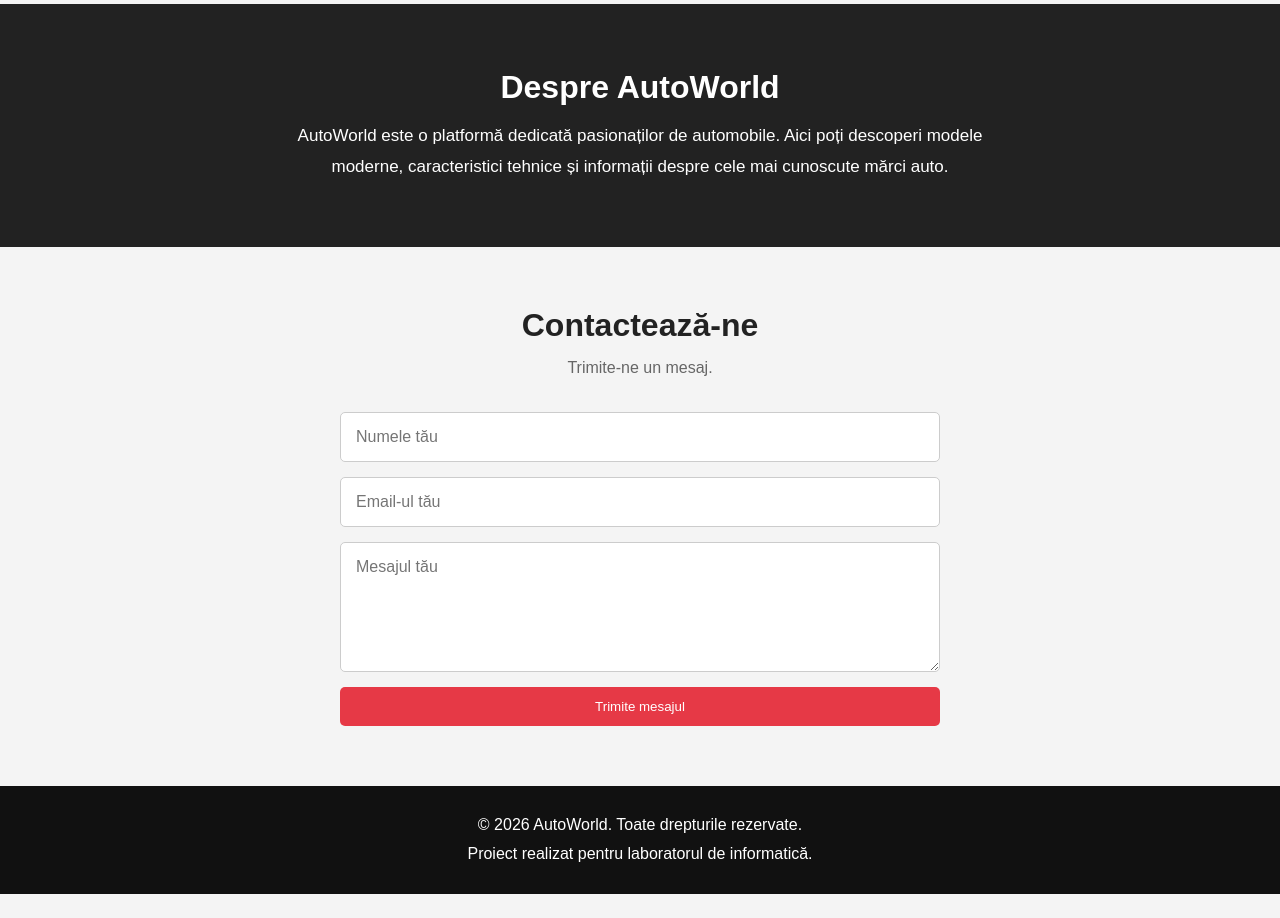
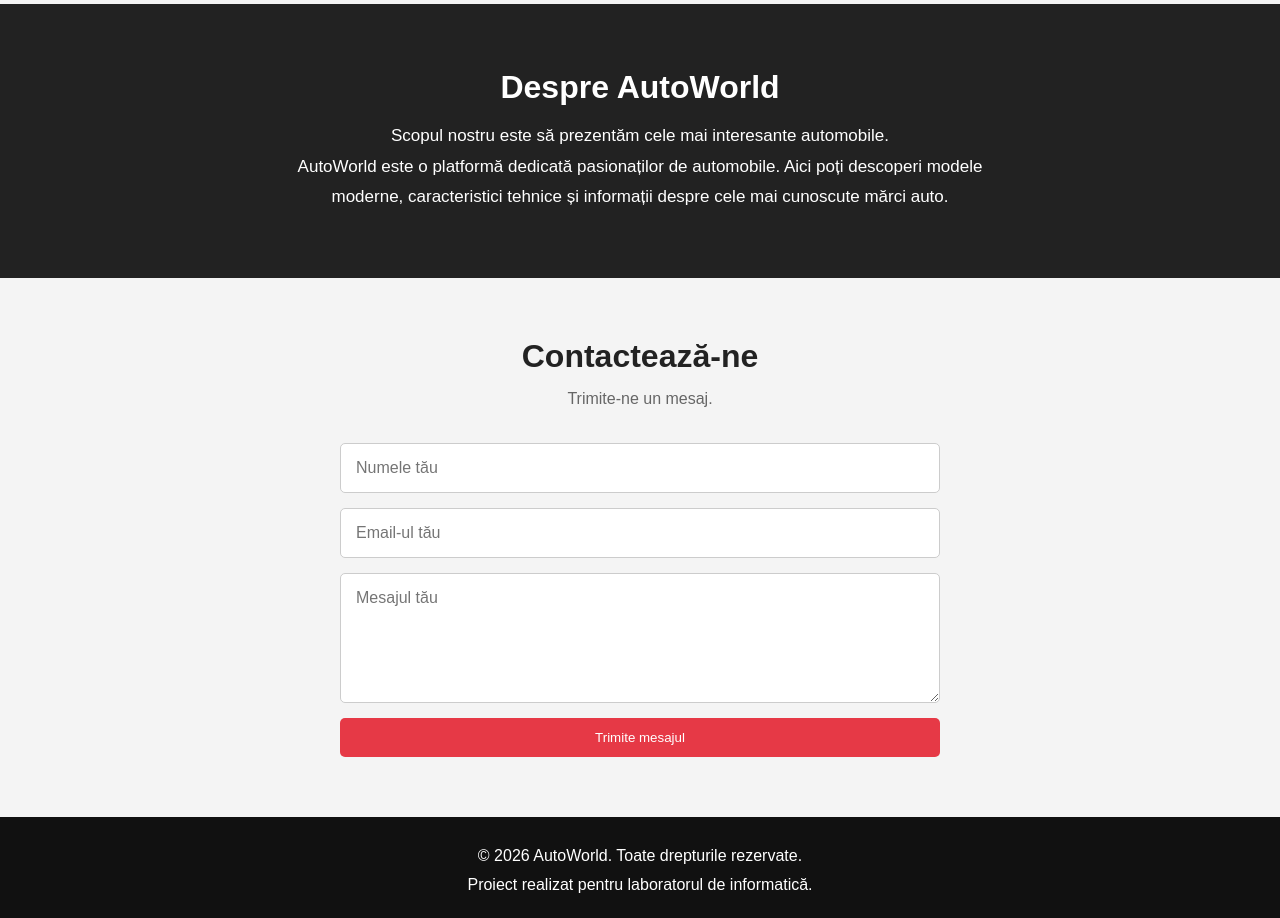
Before and after one commit to vlados303/AutoWorld, a plain HTML site: page index.html in a window 1280 px wide. Shown: the part 1020-1938 px from the top of the page. Before the commit the page ends 1914 px from the top, so only its background shows below. Drawn offline with Linux system fonts and the light colour scheme.

Commit message:
Extindere sectiune despre noi

```diff
--- a/index.html
+++ b/index.html
@@ -76,6 +76,7 @@
     <section class="about" id="about">
         <div class="container">
             <h2>Despre AutoWorld</h2>
+            <p>Scopul nostru este să prezentăm cele mai interesante automobile.</p>
             <p>
                 AutoWorld este o platformă dedicată pasionaților de automobile.
                 Aici poți descoperi modele moderne, caracteristici tehnice
```
